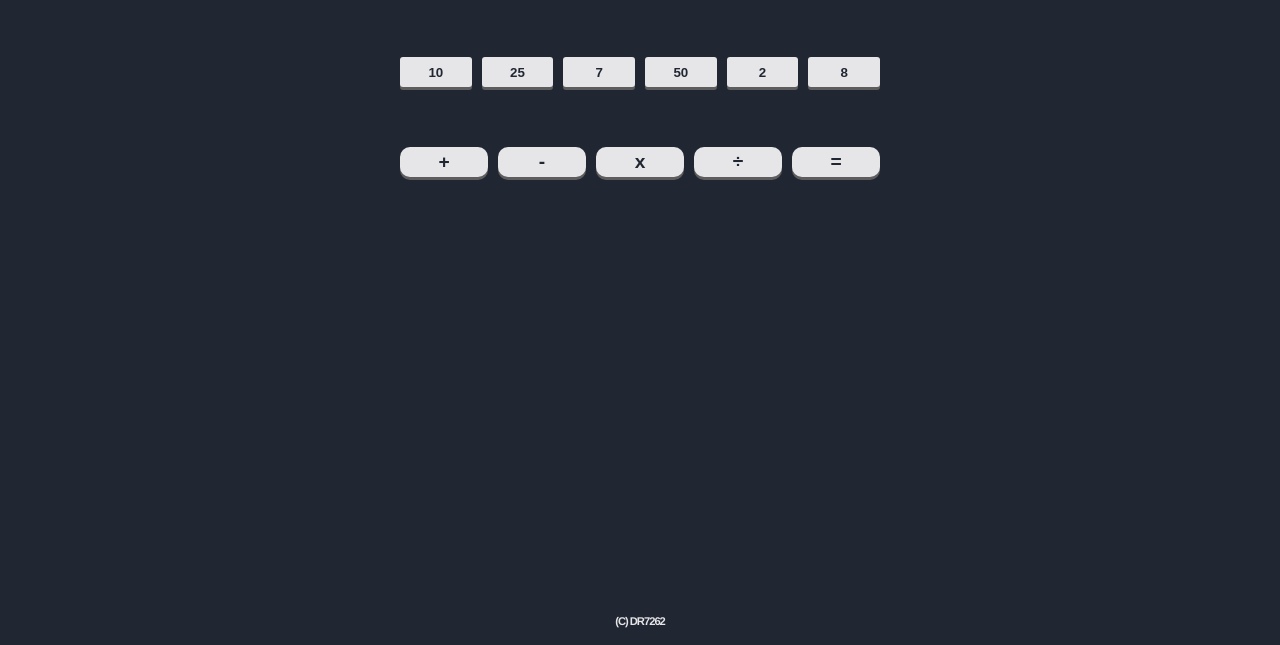
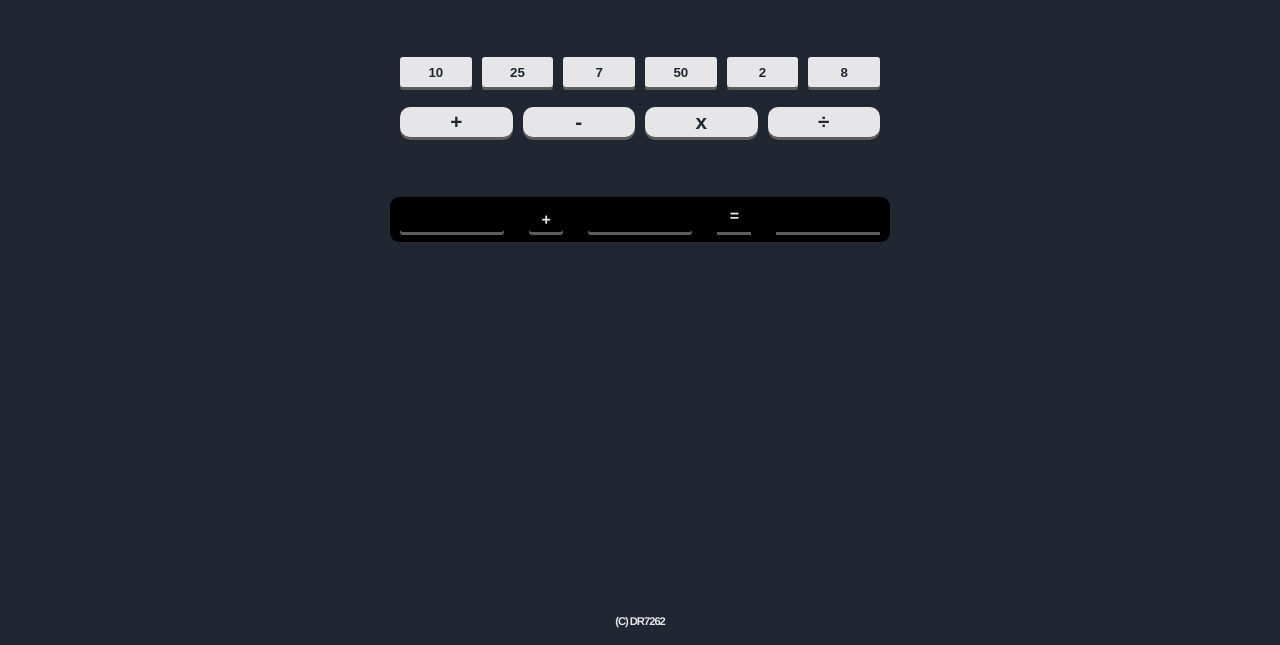
Before and after one commit to DR7262/numbers-game, a website built with webpack: page src/index.html in a window 1280 px wide. Shown: the part 155-800 px from the top of the page. Built offline with nearby package versions, Linux system fonts and the light colour scheme.

Commit message:
Added rendering of current operation

```diff
--- a/src/domController.js
+++ b/src/domController.js
@@ -26,7 +26,7 @@ function renderNumberButtons() {
 
 function renderOperatorButtons() {
     const operatorButtonContainer = document.getElementById("operators");
-    let currentOperators = ["+", "-", "x", "÷", "="]
+    let currentOperators = ["+", "-", "x", "÷"]
     for (let operation in currentOperators) {
         let operatorButton = document.createElement("button");
         operatorButton.classList.add("operator", "gameButton");
@@ -36,7 +36,27 @@ function renderOperatorButtons() {
 }
 
 function renderCurrentOperation() {
-
+    const currentOperationContainer = document.getElementById("currentOperation");
+    let operationMembers = ["numerator left", "chosenOperator", "numerator right", "equalsSign"];
+    for (let i in operationMembers) {
+        let operationMember = document.createElement("div");
+        let listedClasses = operationMembers[i].split(/\s+/);
+        console.log(operationMembers[i].split());
+        for (let i in listedClasses) {
+            operationMember.classList.add(listedClasses[i]);
+        };
+        if (operationMember.classList.contains("chosenOperator")) {
+            //Line below to be removed once interface completed in javascript
+            operationMember.textContent = "+"
+        } else if (operationMember.classList.contains("equalsSign")) {
+            operationMember.textContent = "="
+        };
+        currentOperationContainer.appendChild(operationMember);
+    }
+    let evaluateButton = document.createElement("div");
+    evaluateButton.classList.add("answer");
+    evaluateButton.textContent = " ";
+    currentOperationContainer.appendChild(evaluateButton);
 }
 
 function renderHistory() {
--- a/src/index.html
+++ b/src/index.html
@@ -34,6 +34,8 @@
 
                 </div>
             </div>
+            <div id="currentOperation">
+            </div>
             <div id="history"></div>
         </div>
     </div>
--- a/src/style.css
+++ b/src/style.css
@@ -24,12 +24,23 @@ body {
     align-items: center;
 }
 
+#header-box {
+    outline: 2px white solid;
+    display: flex;
+    justify-content: space-between;
+    padding: 2px;
+    flex-grow: 1;
+    margin: 8px;
+    padding-top: 4px;
+    padding-bottom: 4px;
+    padding-left: 8px;
+    padding-right: 8px;
+}
+
 #app {
     margin: 0 auto;
     display: flex;
     max-width: 500px;
-    align-items: center;
-    justify-content: space-around;
     flex-direction: column;
     padding-top: 16px;
     gap: 50px
@@ -69,7 +80,7 @@ body {
     display: grid;
     gap: 10px;
     padding: 10px;
-    grid-template-rows: repeat(2, 1fr);
+    grid-template-rows: repeat(1, 1fr);
     grid-template-columns: repeat(auto-fit, minmax(50px, 1fr));
 }
 
@@ -81,9 +92,13 @@ body {
     box-shadow: 0 3px 0 0 rgb(93, 93, 93);
     transition: box-shadow .05s ease, background-color, .05s ease, translate .05s ease;
     &.operator {
-        font-size: 1.2rem;
+        font-size: 1.3rem;
         border-radius: 10px;
         height: 30px;
+    }
+    &.evaluate {
+        width: 30px;
+        height: 20px;
     }
 }
 
@@ -97,17 +112,39 @@ body {
     background-color: rgb(255, 255, 255);
 }
 
-#header-box {
-    outline: 2px white solid;
+#currentOperation {
+    background-color: black;
+    color: black;
+    border-radius: 9px;
     display: flex;
     justify-content: space-between;
-    padding: 2px;
-    flex-grow: 1;
-    margin: 8px;
-    padding-top: 4px;
-    padding-bottom: 4px;
-    padding-left: 8px;
-    padding-right: 8px;
+    height: 25px;
+    padding: 10px;
+    gap: 25px
+}
+
+.numerator,
+.answer {
+    background-color: black;
+    box-shadow: 0 3px 0 0 rgb(93, 93, 93);
+    flex: 3;
+    color: var(--main-font-color);
+}
+
+.chosenOperator,
+.equalsSign {
+    flex: 1;
+    width: 30px;
+    background-color: black;
+    color: var(--main-font-color);
+    box-shadow: 0 3px 0 0 rgb(93, 93, 93);
+}
+
+.numerator,
+.chosenOperator {
+    align-content: center;
+    border-radius: 3px;
+    font-size: 1rem;
 }
 
 #main-footer {
```
Also changed, not shown: dist/index.html, dist/main.js.
